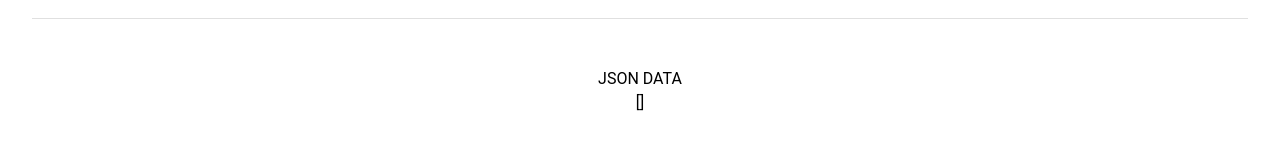
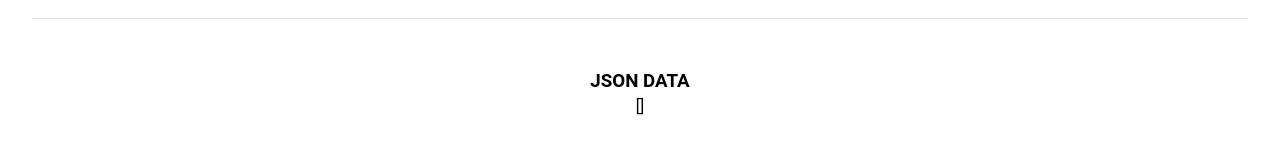
Before and after one commit to jin-vita/chang-api-test, a Vue app: page / in a window 1280 px wide. Shown: the part 539-692 px from the top of the page. Built offline with nearby package versions, Linux system fonts and the light colour scheme.

Commit message:
style code formatting

```diff
--- a/src/views/HomeView.vue
+++ b/src/views/HomeView.vue
@@ -133,7 +133,7 @@ export default {
   </v-table>
   <br>
   <br>
-  <p>JSON DATA</p>
+  <h3>JSON DATA</h3>
   <p>{{ resultData }}</p>
 </template>
 
```
